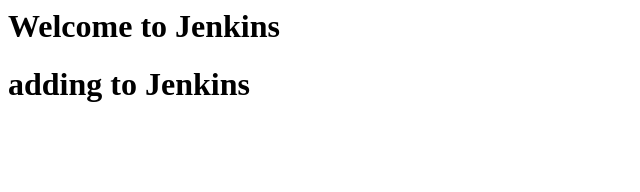
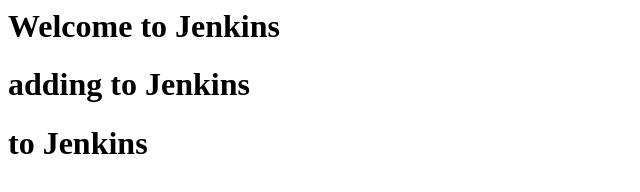
Before and after one commit to abhidhende/initial-repo, a plain HTML site: page index.html in a window 1280 px wide. Shown: the whole page, without its empty margins (0-640 px from the left). Drawn offline with Linux system fonts and the light colour scheme.

Commit message:
Update index.html

```diff
--- a/index.html
+++ b/index.html
@@ -1,2 +1,3 @@
 <h1> Welcome to Jenkins </h1>
 <h1> adding to Jenkins </h1>
+<h1> to Jenkins </h1>
```
